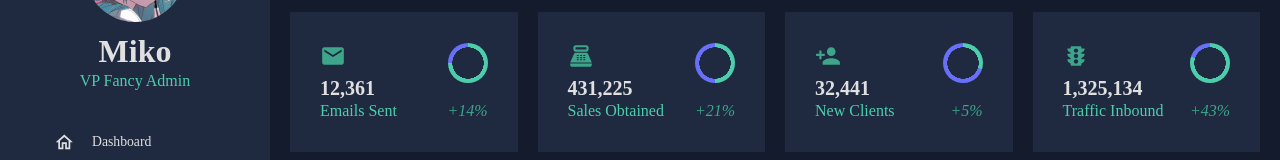
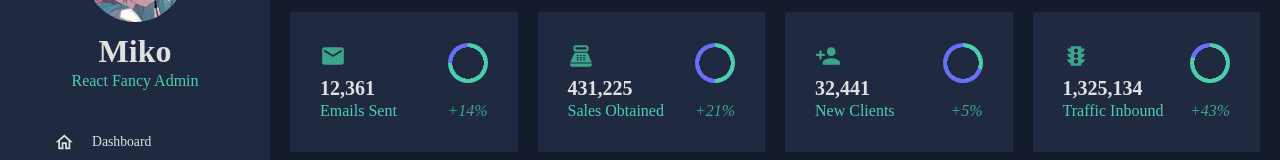
Before and after one commit to michaeli524/react-admin-dashboard, a React (Create React App) app: page / in a window 1280 px wide. Shown: the part 171-331 px from the top of the page. Built offline with nearby package versions, Linux system fonts and the light colour scheme.

Commit message:
fix: new name

```diff
--- a/public/index.html
+++ b/public/index.html
@@ -25,7 +25,7 @@
       work correctly both with client-side routing and a non-root public URL.
       Learn how to configure a non-root public URL by running `npm run build`.
     -->
-    <title>VP Fancy Admin</title>
+    <title>React Fancy Admin</title>
   </head>
   <body>
     <noscript>You need to enable JavaScript to run this app.</noscript>
--- a/src/scenes/global/Sidebar.jsx
+++ b/src/scenes/global/Sidebar.jsx
@@ -116,7 +116,7 @@ const Sidebar = () => {
                   Miko
                 </Typography>
                 <Typography variant="h5" color={colors.greenAccent[500]}>
-                  VP Fancy Admin
+                  React Fancy Admin
                 </Typography>
               </Box>
             </Box>
```
